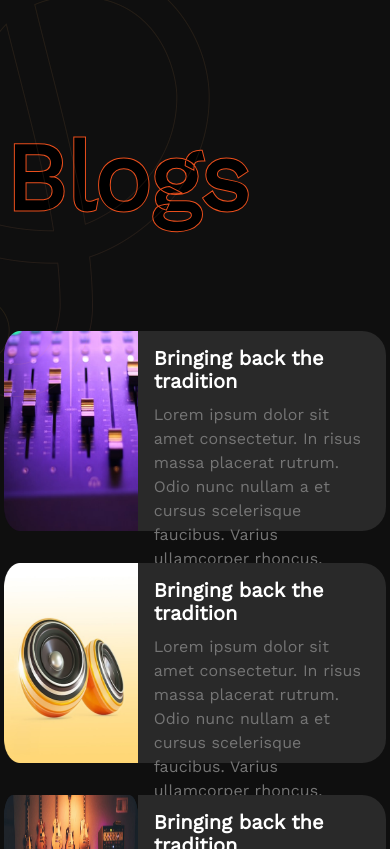
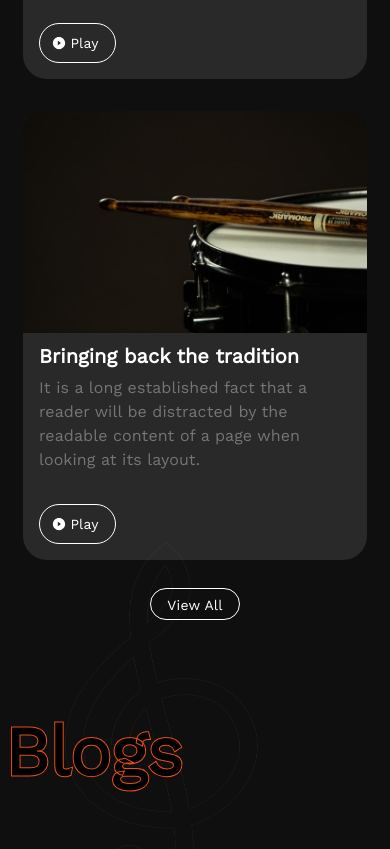
Before and after one commit to Mopharr/DrummersVille, a Next.js app: page / in a window 390 px wide. Shown: the part 2480-3329 px from the top of the page. Built offline with nearby package versions, Linux system fonts and the light colour scheme.

Commit message:
update mobile interactions

```diff
--- a/styles/Home.module.css
+++ b/styles/Home.module.css
@@ -229,12 +229,13 @@
   display: flex;
   align-items: flex-start;
   justify-content: space-between;
+  flex-wrap: wrap;
   width: 100%;
   gap: 2em;
 }
 
 .castCont {
-  width: 364px;
+  width: 320px;
   /* height: 450px; */
   border-radius: 24px;
 }
@@ -627,7 +628,21 @@
   .podCastSec,
   .blogs {
     width: 98%;
-   }
+  }
+  .castSecOption {
+    justify-content: space-around;
+    /* gap: 1em; */
+  }
+  .blogOpt {
+    gap: 2em 1em;
+  }
+  .BlogOptCon {
+    width: 460px;
+    height: 230px;
+  }
+  .blogText {
+    height: 230px;
+  }
 }
 
 @media (max-width: 1024px) {
@@ -661,13 +676,33 @@
     width: 10px;
     height: 30px;
   }
+  .musicImage {
+    height: 400px;
+  }
+  .musicCap {
+    right: 0;
+    height: 100%;
+    width: 440.0625px;
+  }
+  .blogs {
+    margin-top: -16em;
+  }
+  .BlogOptCon {
+    width: 90%;
+    margin: auto;
+    height: 200px;
+  }
+  .blogText {
+    height: 200px;
+  }
 }
 
 @media (max-width: 768px) {
   .text2 p,
   .section span,
   .section p,
-  .podCastSec h1{
+  .blogs h1,
+  .podCastSec h1 {
     font-weight: 600;
     font-size: 70px;
     line-height: 56px;
@@ -691,5 +726,13 @@
   .images {
     height: 300px;
   }
+  .BlogOptCon {
+    width: 98%;
+  }
+}
 
+@media (max-width: 700px) {
+  .castCont {
+    width: 90%;
+  }
 }
```
